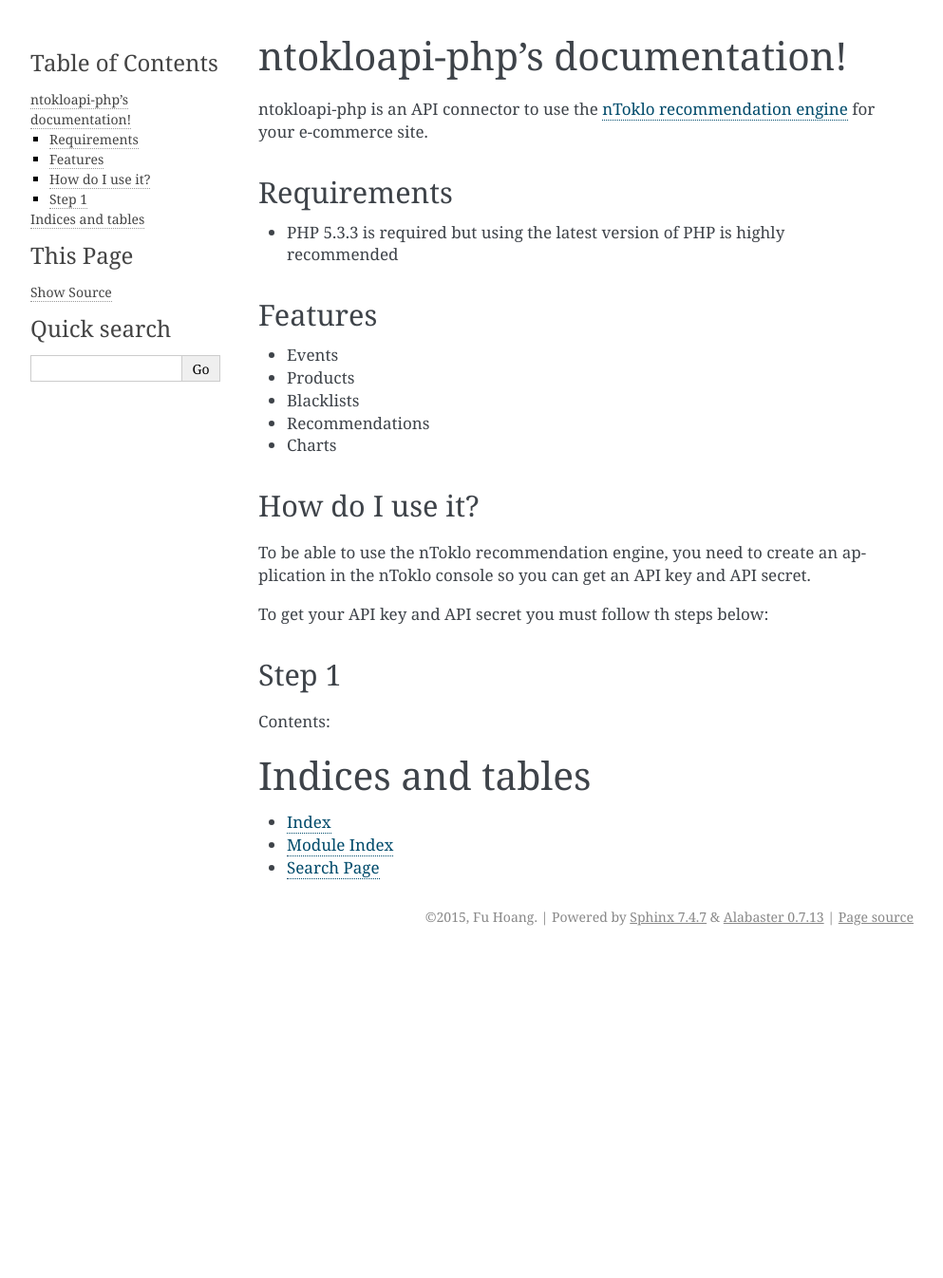
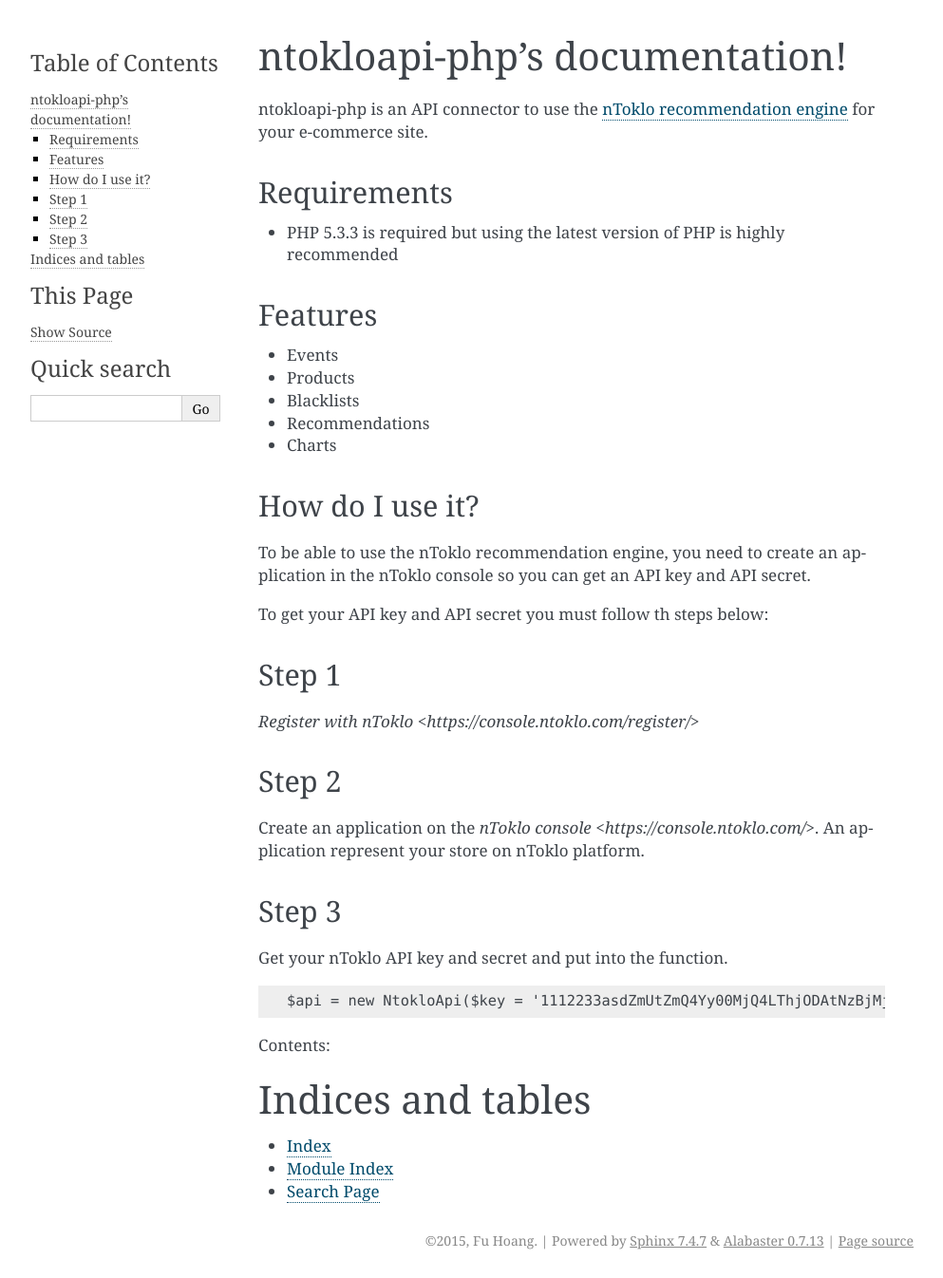
Before and after one commit to nToklo/ntokloapi-php, a Sphinx documentation site: the page built from docs/source/index.rst, in a window 1280 px wide. Shown: the whole page at 95% size, without its empty margins (148-1141 px from the left). Built offline with Sphinx 7.4.7, drawn with Linux system fonts in a browser that asks for light colours; before the commit the page ends 1005 px from its top, so only the background shows below that.

Commit message:
updated docs

```diff
--- a/docs/source/index.rst
+++ b/docs/source/index.rst
@@ -33,6 +33,19 @@
 
 Step 1
 ------
+`Register with nToklo <https://console.ntoklo.com/register/>`
+
+Step 2
+------
+Create an application on the `nToklo console <https://console.ntoklo.com/>`. An application represent your store on nToklo platform.
+
+Step 3
+------
+Get your nToklo API key and secret and put into the function.
+::
+
+	$api = new NtokloApi($key = '1112233asdZmUtZmQ4Yy00MjQ4LThjODAtNzBjMjJlODRjYjVh', $secret = 'OTNmMjlhZmUtZmQ4Yy00MjQ4LThjODAtNzBjMjJlOdadasdsa');
+
 
 
 Contents:
```
Also changed, not shown: README.md (+1 -1 lines).
